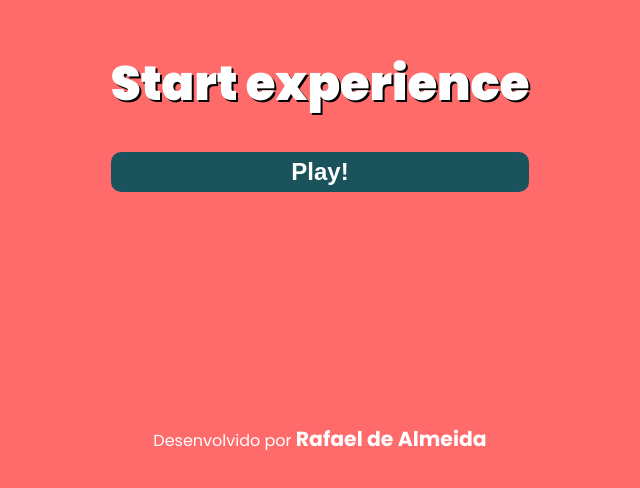
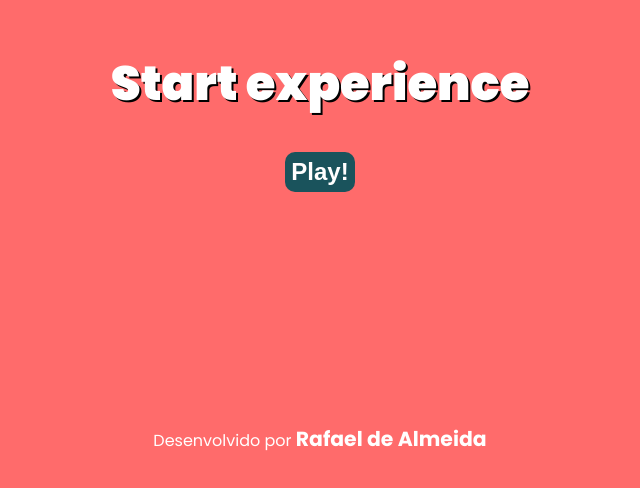
Before and after one commit to rafelis1997/arjs-react-experimental-app, a React (Create React App) app: page / in a window 1280 px wide. Shown: the part 280-768 px from the top of the page, without its empty margins (320-960 px from the left). Built offline with nearby package versions, Linux system fonts and the light colour scheme; no server answers.

Commit message:
Try Loader inplementation

```diff
--- a/src/App.jsx
+++ b/src/App.jsx
@@ -3,6 +3,7 @@
 import { ARCanvas, ARMarker } from "@artcom/react-three-arjs";
 import "./styles.css";
 import Model from "./components/Model";
+import Loader from "./components/Loader";
 
 const App = () => {
   const [play, setPlay] = useState(false);
@@ -52,7 +53,7 @@
               onMarkerLost={handleMarkerLost}
             >
               <ambientLight />
-              <Suspense fallback={null}>
+              <Suspense fallback={<Loader/>}>
                 <Model
                   rotation={[-90, 0, 0]}
                   position={[0, 2, 0]}
--- a/src/components/Loader/index.tsx
+++ b/src/components/Loader/index.jsx
@@ -1,13 +1,13 @@
-import "./style.module.css";
+import "./style-loader.css";
 
-import { Html, useProgress } from "@react-three/drei";
+import { useProgress } from "@react-three/drei";
 
 export default function Loader() {
   const { progress } = useProgress();
   return (
     <div className="container">
       <div className="playScreen">
-        <h1>Start experience</h1>
+        <h1>Loading Experience</h1>
 
         <div className="lds-ripple">
           <div></div>
--- /dev/null
+++ b/src/components/Loader/style-loader.css
@@ -0,0 +1,13 @@
+.container{
+    margin: 0 auto;
+    width: 100vw;
+    height: 100vh;
+    display: flex;
+    flex-direction: column;
+    justify-content: center;
+    align-items: center;
+}
+.playScreen{
+    align-items: center;
+    text-align: center;
+}
```
Also changed, not shown: src/components/Loader/style.module.css (deleted).
